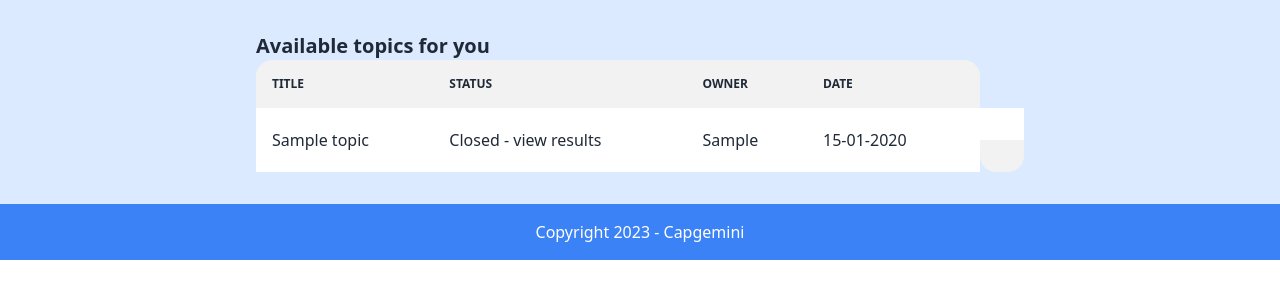
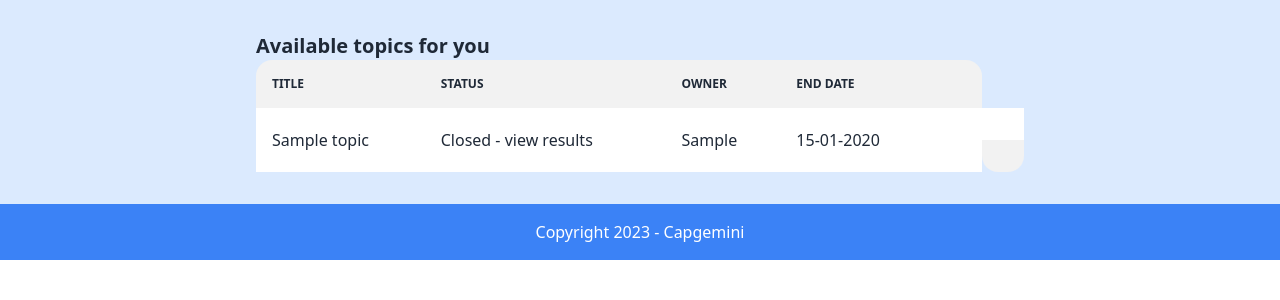
Before and after one commit to ThePhrontistery/alabar-python, a Flask app: template templates/index.html in a window 1280 px wide. Shown: the part 92-392 px from the top of the page. Run offline with Flask 3, Linux system fonts and the light colour scheme; the visitor is signed in with stand-in values (Sample User, id 1); tables that the repository leaves empty hold one stand-in row (values such as "Sample post"); the template is opened without the code that fills it: most values are stand-ins (such as "Sample title", 1, 10 or a date in 2020); some libraries are stand-ins or nearby versions; some web fonts are replaced.

Commit message:
commit corrección fecha

```diff
--- a/alabar/views.py
+++ b/alabar/views.py
@@ -95,7 +95,10 @@ def save_topic():
     title_topic = request.form['title_topic']
     # end_date recuperada del formulario es tipo str y tiene formato AAAA-MM-DDTHH:MM:SS.
     # hay que convertirlo a objeto datetime.datetime (con strptime) y a formato AAAA-MM-DD HH:MM:SS
-    end_date= datetime.datetime.strptime(request.form['end_date'], "%Y-%m-%dT%H:%M")
+    if request.form['end_date']:
+       end_date= datetime.datetime.strptime(request.form['end_date'], "%Y-%m-%dT%H:%M")
+    else:
+       end_date = datetime.datetime.strptime('9999-12-31 23:59:59', "%Y-%m-%d %H:%M:%S")
     typetopic = request.form['typetopic']
     #1.2 del user_code conectado recuperamos su id.user
     user = get_user_by_code(session['CURRENT_USER'])
--- a/templates/index.html
+++ b/templates/index.html
@@ -12,7 +12,7 @@
         <th>Title</th>
         <th>Status</th>
         <th>Owner</th>
-        <th>Date</th>
+        <th>End Date</th>
         <th></th><th></th>
       </tr>
     </thead>
@@ -34,7 +34,7 @@
         <td rowspan="2">Closed - view results</td>
         {%endif%}
         <td rowspan="2">{{topic.id_owner}}</td>
-        <td rowspan="2" colspan="3">{{topic.start_date.strftime('%d-%m-%Y')}}</td>
+        <td rowspan="2" colspan="3">{{topic.end_date.strftime('%d-%m-%Y')}}</td>
         {% if session['CURRENT_NAME'] == topic.id_owner %}
 
             <td colspan="2">
--- a/templates/newtopic.html
+++ b/templates/newtopic.html
@@ -7,12 +7,12 @@
 
     <form action="{{ url_for('alabar.save_topic') }}" method="POST">
         <label>Introducir titulo del topic:</label>
-        <input class="shadow appearance-none border rounded w-full py-2 px-3 mr-4 text-grey-darker" name="title_topic">
+        <input class="shadow appearance-none border rounded w-full py-2 px-3 mr-4 text-grey-darker" name="title_topic" required>
         <label for="datetime">Introducir fecha de fin del topic:</label>
         <input type="datetime-local" id="datetime" name="end_date" value="{{ selected_datetime }}">
         <div class="form-group">
             <label for="topic-select">Choose Type Topic:</label>
-            <select id="topic-select" name="typetopic" class="select select-primary w-full max-w-xs">
+            <select id="topic-select" name="typetopic" class="select select-primary w-full max-w-xs" required>
                 {% for typetopic in typetopics %}
                 <option value="{{typetopic}}">{{typetopic}}</option>
                 {% endfor %}
```
